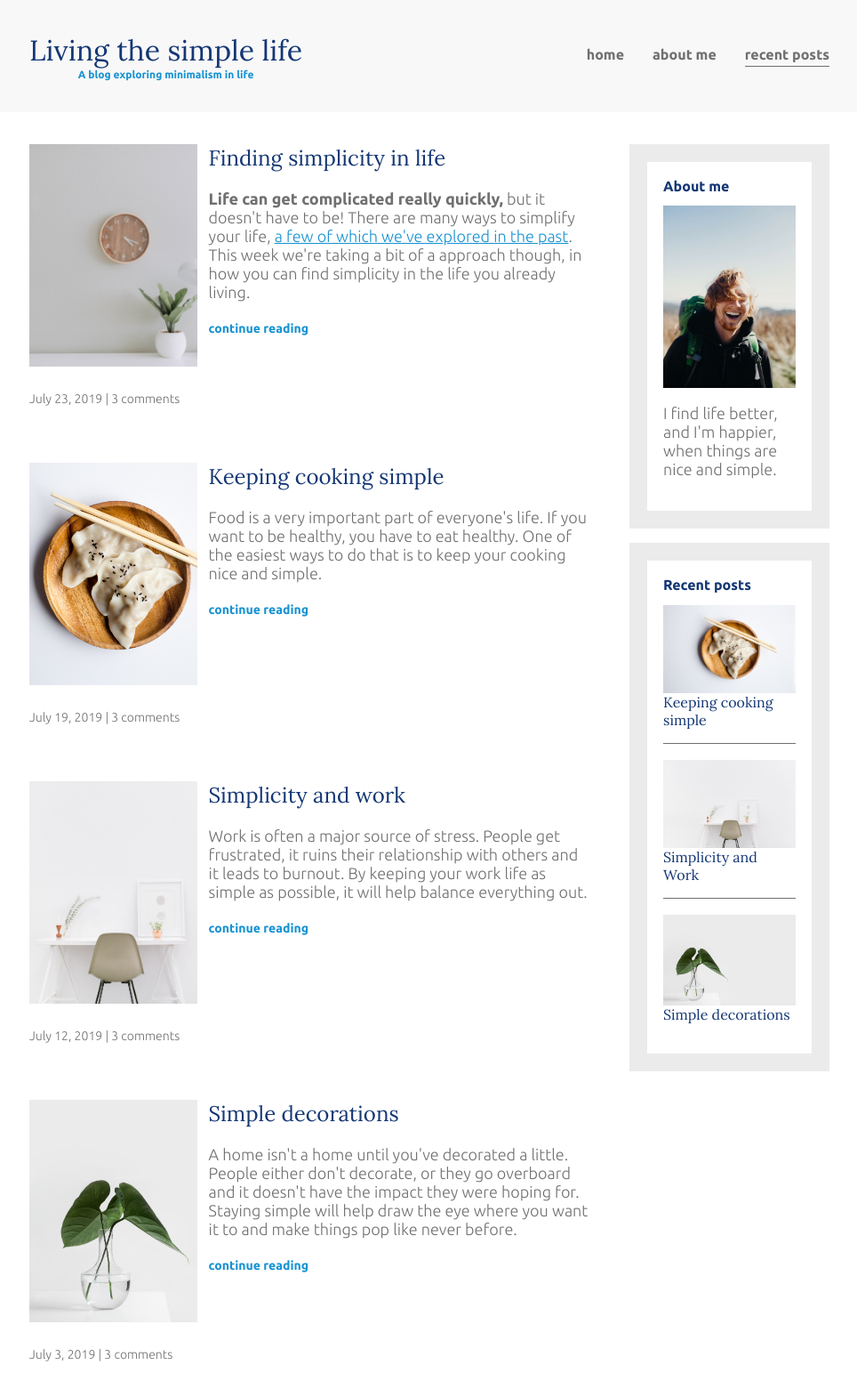
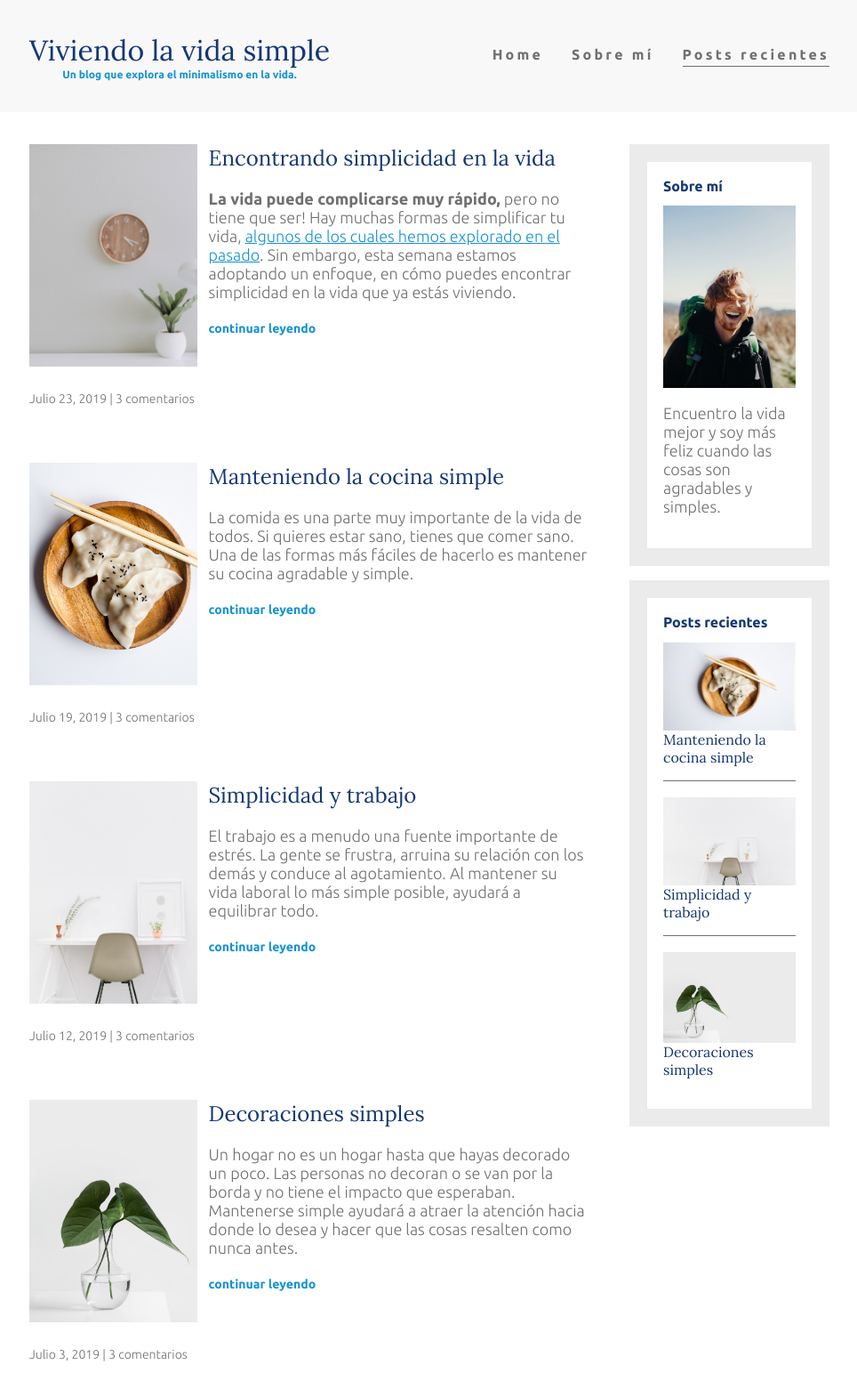
Before and after one commit to Guersom92/Blog, a plain HTML site: page recent-posts.html in a window 1280 px wide. Shown: the top 1561 px of the page at 89% size, without its empty margins (157-1121 px from the left). Drawn offline with Linux system fonts and the light colour scheme.

Commit message:
Españolizando la web

```diff
--- a/estilos.css
+++ b/estilos.css
@@ -80,7 +80,8 @@ nav{
 nav a{
     text-decoration: none;
     color: #707070;
-    font-weight: 700;
+    font-weight: bold;
+    letter-spacing: 3.2px;
     padding: .25em 0;
 }
 nav a:hover, nav a:focus{
@@ -135,6 +136,9 @@ li{
 }
 .recent:last-child .article-image{
     object-position: left ;
+}
+.main-about p:last-child{
+    margin-bottom: 6em;
 }
 @media(min-width:675px){
     .container-flex{
--- a/recent-posts.html
+++ b/recent-posts.html
@@ -3,7 +3,7 @@
 <head>
     <meta charset="UTF-8">
     <meta name="viewport" content="width=device-width, initial-scale=1.0">
-    <title>Document</title>
+    <title>Viviendo la vida simple</title>
     <link rel="stylesheet" href="https://fonts.googleapis.com/css?family=Lora|Ubuntu:300,400,700&display=swap">
     <link rel="stylesheet" href="estilos.css">
 </head>
@@ -11,14 +11,14 @@
     <header>
         <div class="container container-flex">
             <div class="site-title">
-                <h1>Living the simple life</h1>
-                <p class="subtitle">A blog exploring minimalism in life</p>
+                <h1>Viviendo la vida simple</h1>
+                <p class="subtitle">Un blog que explora el minimalismo en la vida.</p>
             </div>
             <nav>
                 <ul>
-                    <li><a href="index.html">home</a></li>
-                    <li><a href="about-me.html">about me</a></li>
-                    <li><a class="current-page" href="recent-posts.html">recent posts</a></li>
+                    <li><a href="index.html">Home</a></li>
+                    <li><a href="about-me.html">Sobre mí</a></li>
+                    <li><a class="current-page" href="recent-posts.html">Posts recientes</a></li>
                 </ul>
             </nav>
 
@@ -29,73 +29,73 @@
         <main>
             <article class="recent">
                 <div class="article-recent-main">
-                    <h2 class="article-title">Finding simplicity in life </h2>
-                    <p class="article-body"><strong>Life can get complicated really quickly,</strong> but it doesn't have to be! There are many ways to simplify your life, <a href="#">a few of which we've explored in the past</a>. This week we're taking a bit of a approach though, in how you can find simplicity in the life you already living.</p>
-                    <a href="#" class="article-read-more">continue reading</a>
+                    <h2 class="article-title">Encontrando simplicidad en la vida</h2>
+                    <p class="article-body"><strong>La vida puede complicarse muy rápido,</strong> pero no tiene que ser! Hay muchas formas de simplificar tu vida, <a href="#">algunos de los cuales hemos explorado en el pasado</a>. Sin embargo, esta semana estamos adoptando un enfoque, en cómo puedes encontrar simplicidad en la vida que ya estás viviendo.</p>
+                    <a href="#" class="article-read-more">continuar leyendo</a>
                 </div>
                 <div class="article-recent-secondary">
                     <img src="images/florero.jpg" alt="" class="article-image">
-                    <p class="article-info">July 23, 2019 | 3 comments</p>
+                    <p class="article-info">Julio 23, 2019 | 3 comentarios</p>
                 </div>
             </article>
 
             <article class="recent">
                 <div class="article-recent-main">
-                    <h2 class="article-title">Keeping cooking simple</h2>
-                    <p class="article-body">Food is a very important part of everyone's life. If you want to be healthy, you have to eat healthy. One of the easiest ways to do that is to keep your cooking nice and simple.</p>
-                    <a href="#" class="article-read-more">continue reading</a>
+                    <h2 class="article-title">Manteniendo la cocina simple</h2>
+                    <p class="article-body">La comida es una parte muy importante de la vida de todos. Si quieres estar sano, tienes que comer sano. Una de las formas más fáciles de hacerlo es mantener su cocina agradable y simple.</p>
+                    <a href="#" class="article-read-more">continuar leyendo</a>
                 </div>
                 <div class="article-recent-secondary">
                     <img src="images/comida.jpg" alt="" class="article-image">
-                    <p class="article-info">July 19, 2019 | 3 comments</p>
+                    <p class="article-info">Julio 19, 2019 | 3 comentarios</p>
                 </div>
             </article>
 
             <article class="recent">
                 <div class="article-recent-main">
-                    <h2 class="article-title">Simplicity and work</h2>
-                    <p class="article-body">Work is often a major source of stress. People get frustrated, it ruins their relationship with others and it leads to burnout. By keeping your work life as simple as possible, it will help balance everything out.</p>
-                    <a href="#" class="article-read-more">continue reading</a>
+                    <h2 class="article-title">Simplicidad y trabajo</h2>
+                    <p class="article-body">El trabajo es a menudo una fuente importante de estrés. La gente se frustra, arruina su relación con los demás y conduce al agotamiento. Al mantener su vida laboral lo más simple posible, ayudará a equilibrar todo.</p>
+                    <a href="#" class="article-read-more">continuar leyendo</a>
                 </div>
                 <div class="article-recent-secondary">
                     <img src="images/silla.jpg" alt="" class="article-image">
-                    <p class="article-info">July 12, 2019 | 3 comments</p>
+                    <p class="article-info">Julio 12, 2019 | 3 comentarios</p>
                 </div>
             </article>
 
             <article class="recent">
                 <div class="article-recent-main">
-                    <h2 class="article-title">Simple decorations</h2>
-                    <p class="article-body">A home isn't a home until you've decorated a little. People either don't decorate, or they go overboard and it doesn't have the impact they were hoping for. Staying simple will help draw the eye where you want it to and make things pop like never before.</p>
-                    <a href="#" class="article-read-more">continue reading</a>
+                    <h2 class="article-title">Decoraciones simples</h2>
+                    <p class="article-body">Un hogar no es un hogar hasta que hayas decorado un poco. Las personas no decoran o se van por la borda y no tiene el impacto que esperaban. Mantenerse simple ayudará a atraer la atención hacia donde lo desea y hacer que las cosas resalten como nunca antes.</p>
+                    <a href="#" class="article-read-more">continuar leyendo</a>
                 </div>
                 <div class="article-recent-secondary">
                     <img src="images/planta.jpg" alt="" class="article-image">
-                    <p class="article-info">July 3, 2019 | 3 comments</p>
+                    <p class="article-info">Julio 3, 2019 | 3 comentarios</p>
                 </div>
             </article>
         </main>
 
         <aside class="sidebar">
             <div class="sidebar-widget">
-                <h2 class="widget-title">About me</h2>
+                <h2 class="widget-title">Sobre mí</h2>
                 <img src="images/hombre.jpg" alt="" class="widget-image">
-                <p class="widget-body">I find life better, and I'm happier, when things are nice and simple.</p>
+                <p class="widget-body">Encuentro la vida mejor y soy más feliz cuando las cosas son agradables y simples.</p>
             </div>
 
 
             <div class="sidebar-widget">
-                <h2 class="widget-title">Recent posts</h2>
+                <h2 class="widget-title">Posts recientes</h2>
                 <div class="widget-recent-post">
-                    <h3 class="widget-recent-post-title">Keeping cooking simple</h3>
+                    <h3 class="widget-recent-post-title">Manteniendo la cocina simple</h3>
                     <img src="images/comida.jpg" alt="" class="widget-image">
                 </div>
                 <div class="widget-recent-post">
-                    <h3 class="widget-recent-post-title">Simplicity and Work</h3>
+                    <h3 class="widget-recent-post-title">Simplicidad y trabajo</h3>
                     <img src="images/silla.jpg" alt="" class="widget-image">
                 </div>
                 <div class="widget-recent-post">
-                    <h3 class="widget-recent-post-title">Simple decorations</h3>
+                    <h3 class="widget-recent-post-title">Decoraciones simples</h3>
                     <img src="images/planta.jpg" alt="" class="widget-image">
                 </div>
             </div>
@@ -103,7 +103,7 @@
     </div>
 
     <footer>
-        <p><strong>Living the Simple Life</strong></p>
+        <p><strong>Viviendo la vida simple</strong></p>
         <p>Copyright 2019</p>
     </footer>
 
```
Also changed, not shown: about-me.html (+21 -21 lines), index.html (+29 -29 lines).
